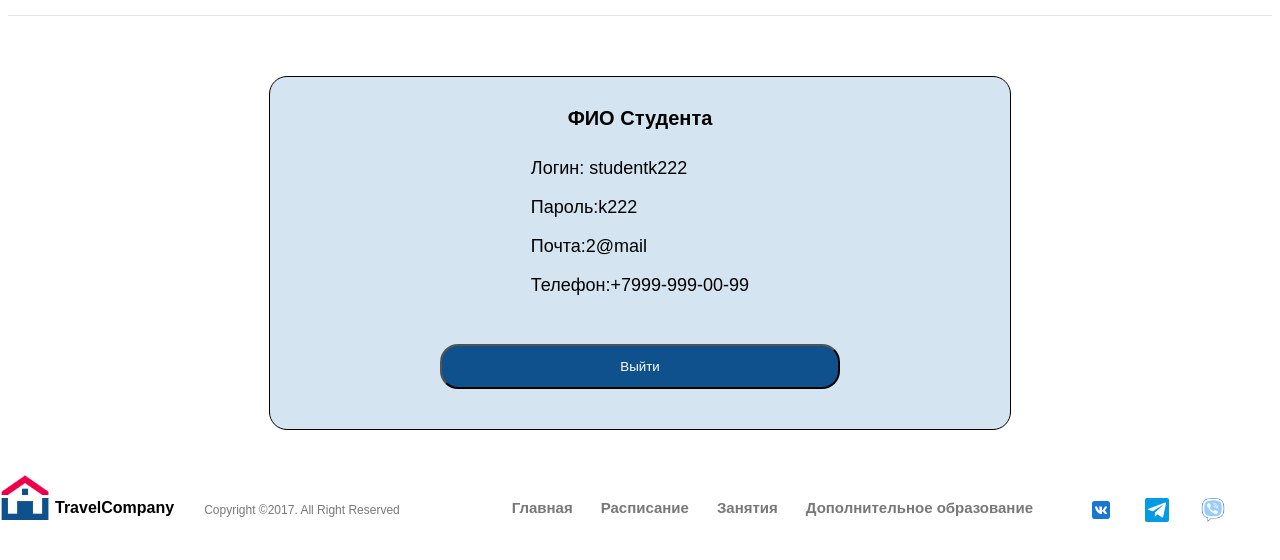
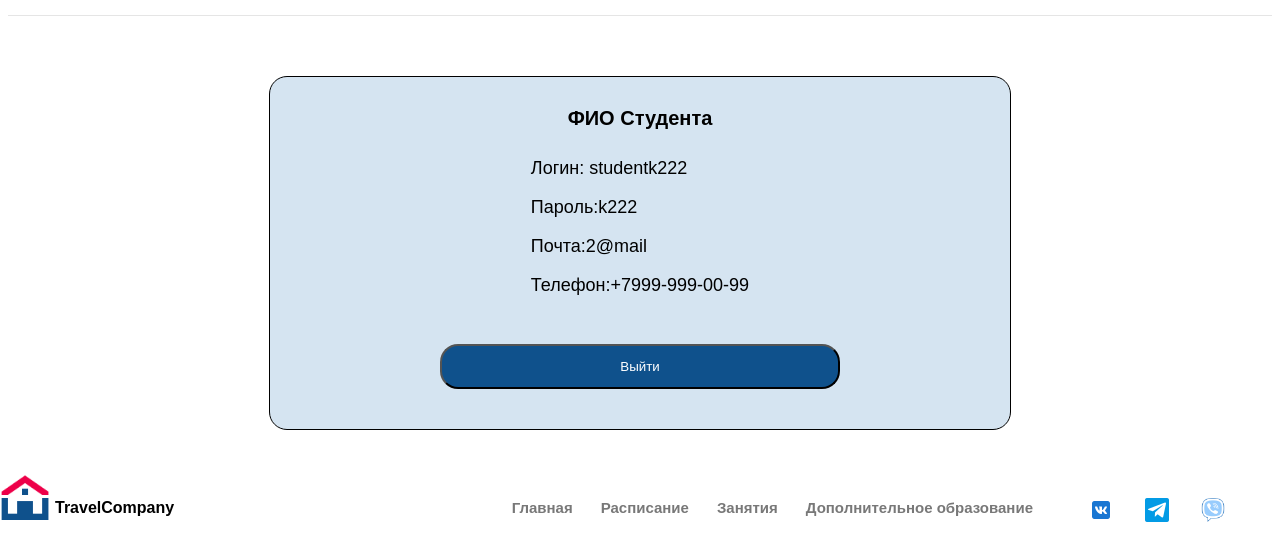
Before and after one commit to SofyaXX/cent.kids.github.io, a plain HTML site: page profil-student.html in a window 1280 px wide. Shown: the part 72-632 px from the top of the page. Drawn offline with Linux system fonts and the light colour scheme.

Commit message:
Update profil-student.html

```diff
--- a/profil-student.html
+++ b/profil-student.html
@@ -65,9 +65,7 @@
                     </div>
                    <p class="header-logo12"   alt="logo"> TravelCompany</p>
                 </a>
-                <small class="footer-copy">
-                    Copyright &copy;2017. All Right Reserved
-                </small>
+
             </div>
             <div class="footer-right flex">
                 <nav class="footer-nav">
```
